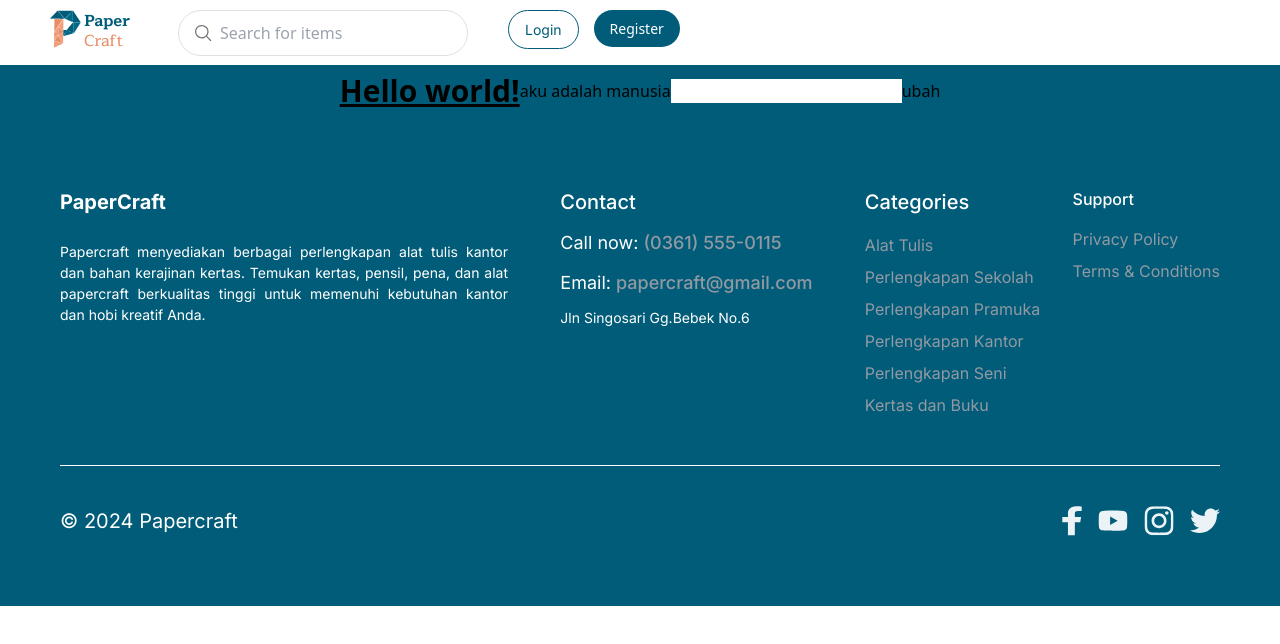
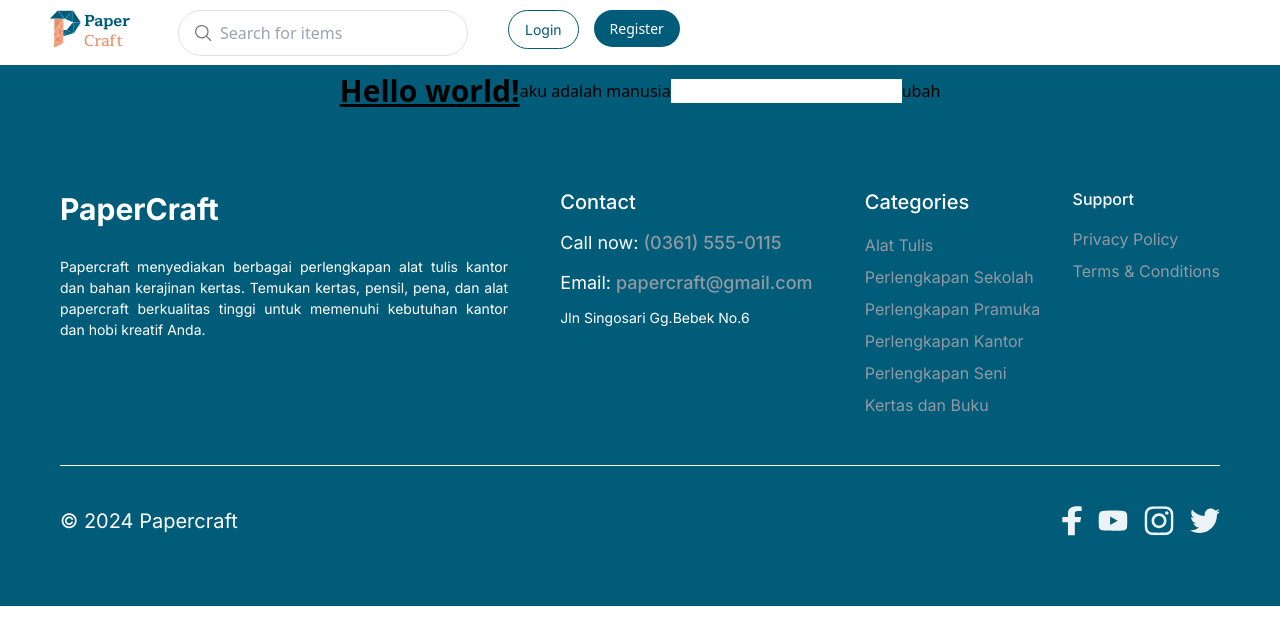
Before and after one commit to tenthid/paper-craft, a Vue app: page / in a window 1280 px wide. Shown: the top 644 px of the page. Built offline with nearby package versions, Linux system fonts and the light colour scheme; a web font is replaced by a local one.

Commit message:
fix font size

```diff
--- a/src/components/footer/Footer.vue
+++ b/src/components/footer/Footer.vue
@@ -7,7 +7,7 @@
         <!-- Desc Section -->
         <div class="space-y-6">
           <div
-            class="flex items-center space-x-2 text-white text-[20px] md:text-[20px] font-bold"
+            class="flex items-center space-x-2 text-white text-[30px] md:text-[30px] font-bold"
           >
             <div style="display: flex; gap: 0">
               <span>Paper</span>
```
